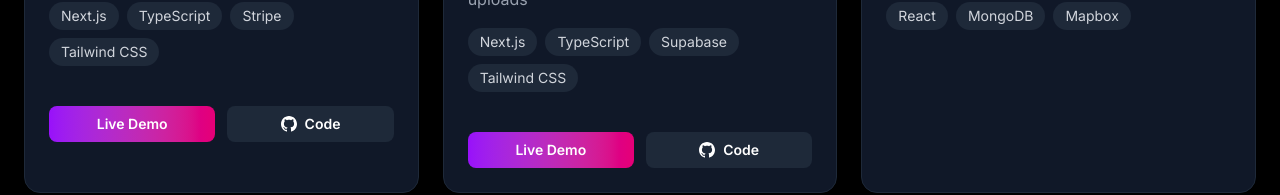
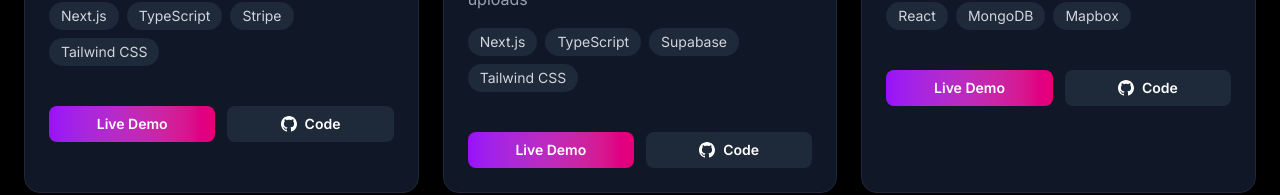
Before and after one commit to codewithash-dev/codewithash, a Next.js app: page /projects in a window 1280 px wide. Shown: the part 719-914 px from the top of the page. Built offline with nearby package versions, Linux system fonts and the light colour scheme.

Commit message:
Fix project GitHub links and add real estate buttons

```diff
--- a/app/projects/page.tsx
+++ b/app/projects/page.tsx
@@ -45,7 +45,7 @@ export default function Projects() {
       image: '/projects/ecommerce.jpg',
       tags: ['Next.js', 'TypeScript', 'Stripe', 'Tailwind CSS'],
       demoUrl: '/projects/ecommerce',
-      codeUrl: 'https://github.com/codewithash-dev/codewithash',
+      codeUrl: 'https://github.com/codewithash-dev/ecommerce',
     },
     {
       id: 'social-media',
@@ -56,15 +56,18 @@ export default function Projects() {
       image: '/projects/social-media.jpg',
       tags: ['Next.js', 'TypeScript', 'Supabase', 'Tailwind CSS'],
       demoUrl: '/projects/social-media',
-      codeUrl: 'https://github.com/codewithash-dev/codewithash',
+      codeUrl: 'https://github.com/codewithash-dev/social-media-app',
     },
     {
+      id: 'real-estate',
       title: 'Real Estate Platform',
       link: '/projects/real-estate',
       description: 'Property listing platform with search, filters, and interactive maps.',
       gradient: 'from-orange-500 via-amber-500 to-yellow-500',
       image: '/projects/real-estate.jpg',
       tags: ['React', 'MongoDB', 'Mapbox'],
+      demoUrl: '/projects/real-estate',
+      codeUrl: 'https://github.com/codewithash-dev/real-estate-platform',
     },
     {
       id: 'fitness-tracker',
```
